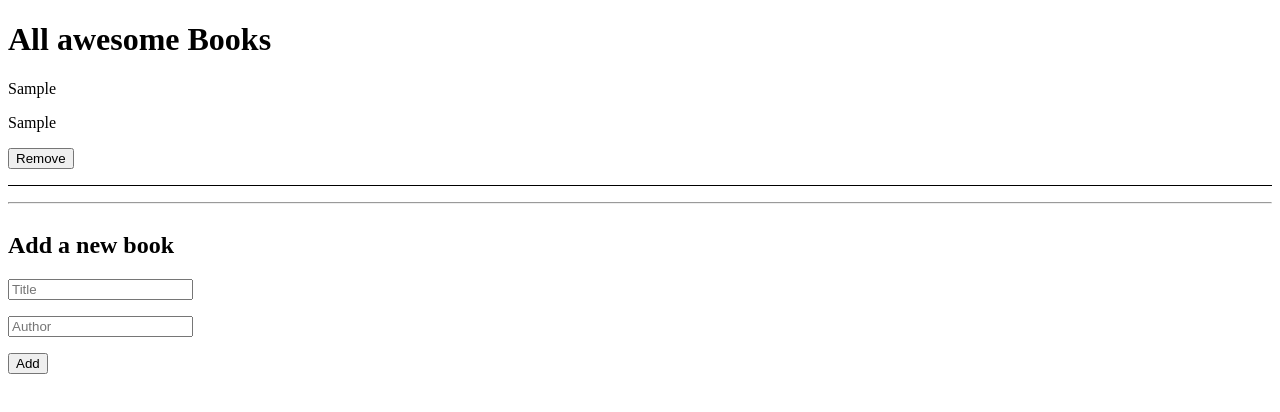
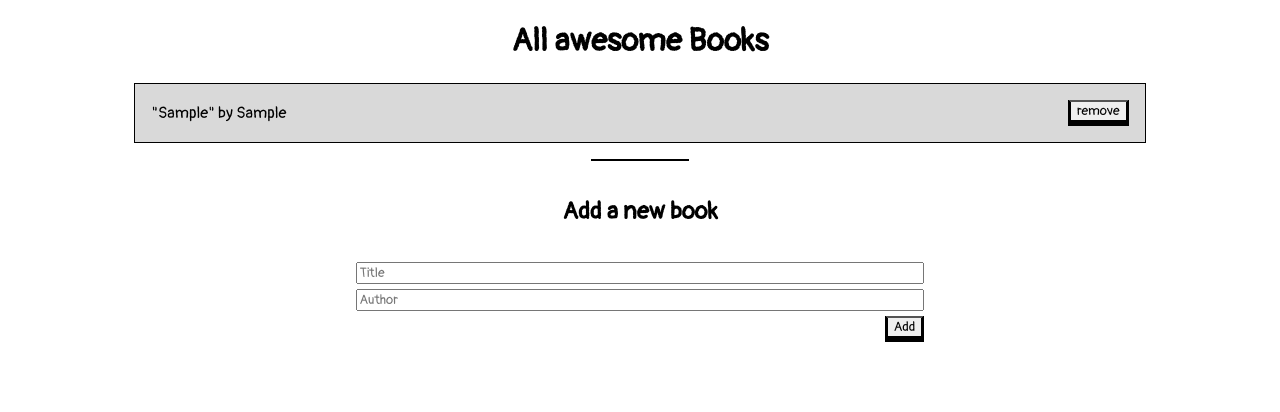
Before and after one commit to PabloBona/Awesome-books-V1, a website: page index.html in a window 1280 px wide. Both pictures are taken after typing "Sample", "Sample" into the empty fields and a click on the button "Add". Drawn offline with Linux system fonts and the light colour scheme.

Commit message:
Add Book class with attributes and methods and css style

```diff
--- a/css/style.css
+++ b/css/style.css
@@ -1,11 +1,73 @@
+
+*{
+  font-family: "Pangolin", Courier, monospace;
+}
+h1 {
+  display: flex;
+  justify-content: center;
+}
+
+button {
+  border-bottom: 6px solid #000;
+  border-left: 3px solid #000;
+  border-right: 3px solid #000;
+}
+
+hr {
+  display: flex;
+  justify-content: center;
+  width: 6rem;
+  margin: 1rem auto;
+  border: 1px solid #000;
+}
+
 .book-form {
   display: flex;
   flex-direction: column;
+  align-items: center;
   gap: 1rem;
+}
+.book-form > div {
+  display: flex;
+  flex-direction: column;
+  width: 45%;
+  row-gap: 5px;
+}
+
+button[type="submit"] {
+  width: fit-content;
+  align-self: flex-end;
 }
 
 .book-List > div {
-  border-bottom: 1px solid #000;
-  margin-bottom: 1rem;
-  padding-bottom: 1rem;
+  border: 1px solid #000;
+  border-left: 2px solid #000;
+  border-right: 2px solid #000;
+  display: flex;
+  align-items: center;
+  justify-content: space-between;
+  padding: 0 2rem;
+  max-width: 60%;
+  margin: 0 auto;
 }
+
+.book-form button {
+  margin-left: 8rem;
+}
+
+table {
+  width: 80%;
+  margin: 1rem auto;
+  border: #000 solid 1.5px;
+  border-collapse: collapse;
+}
+td {
+  padding: 16px;
+}
+td[class="remove_btn_container"] {
+  text-align: right;
+}
+
+tr:nth-child(odd) {
+  background-color: #d9d9d9;
+}
--- a/index.html
+++ b/index.html
@@ -4,6 +4,7 @@
     <meta charset="UTF-8" />
     <meta http-equiv="X-UA-Compatible" content="IE=edge" />
     <meta name="viewport" content="width=device-width, initial-scale=1.0" />
+    <link rel="stylesheet" href="https://fonts.googleapis.com/css2?family=Pangolin&display=swap">
     <link rel="stylesheet" href="./css/style.css" />
     <title>Awesome Books</title>
   </head>
@@ -12,8 +13,8 @@
     <div class="book-List"></div>
     <hr />
     <form class="book-form" method="post">
+        <h2>Add a new book</h2>
       <div>
-        <h2>Add a new book</h2>
         <input
           type="text"
           name="title"
@@ -21,8 +22,6 @@
           placeholder="Title"
           required
         />
-      </div>
-      <div>
         <input
           type="text"
           name="author"
@@ -30,8 +29,7 @@
           placeholder="Author"
           required
         />
-      </div>
-      <div><button type="submit">Add</button></div>
+  <button type="submit">Add</button></div>
     </form>
     <script src="./js/main.js"></script>
   </body>
--- a/js/main.js
+++ b/js/main.js
@@ -1,82 +1,92 @@
-class Books {
-  constructor() {
+//create an array of localStorage element, or an empty array if no localStorage
+let books = JSON.parse(localStorage.getItem('books')) || [];
+const bookList = document.querySelector('.book-List');
+const addBookForm = document.querySelector('.book-form');
+class Book {
+  //constructor and properties
+    constructor(title,author) {
       // Instance Properties, describes de current state of that object
       // this.*** is about the current object, the object wich es created by a class
-    this.books = [];
-    this.bookList = document.querySelector('.book-List');
-    this.addForm = document.querySelector('.book-form');
-
-    // Next are methods: By calling this function in the constructor, we ensure that
-    // books are automatically loaded and displayed when a new instance of the Books class created.
-    this.loadBooksFromLocalStorage();
-    this.addForm.addEventListener('submit', this.saveFormSubmit.bind(this));
+      this.title = title
+      this.author =  author
+  }
+  //here are the Class's methodes
+  static removeBook = (index) => {
+    books = books.filter((book, i) => i !== index);
+    saveBooksToLocalStorage(books);
   }
 
-  // Instant Methods, they use instant Properties to achieve the results
-  createBookElement(book, index) {
-    const bookContainer = document.createElement('div');
-    const titleElement = document.createElement('p');
-    const authorElement = document.createElement('p');
-    const removeBtn = document.createElement('button');
-    const title = document.createTextNode(book.title);
-    const author = document.createTextNode(book.author);
-    const remove = document.createTextNode('Remove');
-
-    titleElement.appendChild(title);
-    authorElement.appendChild(author);
-    removeBtn.appendChild(remove);
-    bookContainer.appendChild(titleElement);
-    bookContainer.appendChild(authorElement);
-    bookContainer.appendChild(removeBtn);
-
-    removeBtn.addEventListener('click', () => {
-      this.removeBook(index);
-      bookContainer.remove();
-    });
-
-    this.bookList.appendChild(bookContainer);
+  static addBook = (book) => {
+    books.push(book);
+    saveBooksToLocalStorage(books);
+    const newIndex = books.length - 1;
+    createBookElement(book, newIndex);
   }
 
-  renderBookList() {
-    this.books.forEach((book, index) => {
-      this.createBookElement(book, index);
+}
+
+const saveBooksToLocalStorage = (books) => {
+  localStorage.setItem('books', JSON.stringify(books));
+}
+
+const renderBookList = () => {
+  books.forEach((book, index) => {
+    createBookElement(book, index);
   });
 }
 
-  saveBooksToLocalStorage() {
-    localStorage.setItem('books', JSON.stringify(this.books));
-  }
-
-  loadBooksFromLocalStorage() {
+const loadBooksFromLocalStorage = () => {
   const dataSaved = localStorage.getItem('books');
   if (dataSaved) {
-      this.books = JSON.parse(dataSaved);
-      this.renderBookList();
+    books = JSON.parse(dataSaved);
+    renderBookList();
   }
 }
 
-  addBook(book) {
-    this.books.push(book);
-    this.saveBooksToLocalStorage();
-    const newIndex = this.books.length - 1;
-    this.createBookElement(book, newIndex);
-  }
+//Instant Methods, they use instant Properties to achieve the results
 
-  removeBook(index) {
-    this.books = this.books.filter((book, i) => i !== index);
-    this.saveBooksToLocalStorage();
-  }
-
-  saveFormSubmit(e) {
+const saveFormSubmit = (e) => {
   e.preventDefault();
-    const formData = new FormData(this.addForm);
+  const formData = new FormData(addBookForm);
   const title = formData.get('title');
   const author = formData.get('author');
   const newBook = { title, author };
-    this.addBook(newBook);
-    this.addForm.reset();
-  }
+  Book.addBook(newBook)
+  addBookForm.reset();
 }
 
+//A table that will contain all books
+const tableOfBooks = document.createElement('table')
+
+const createBookElement = (book, index) => {
+  //Create a tableRow as books list
+  const tableRow = document.createElement('tr');
+  const bookDetailsContainer = document.createElement('td');
+  const removeBtnContainer = document.createElement('td');
+  bookDetailsContainer.classList.add("book_details")
+  removeBtnContainer.classList.add("remove_btn_container")
+  //Create book's elements
+  const removeBtn = document.createElement('button')
+  removeBtn.appendChild(document.createTextNode("remove"))
+  const bookDetails = document.createTextNode(`"${book.title}" by ${book.author}`)
+  //append elment on their parents
+  bookDetailsContainer.appendChild(bookDetails)
+  removeBtnContainer.appendChild(removeBtn)
+  tableRow.appendChild(bookDetailsContainer);
+  tableRow.appendChild(removeBtnContainer)
+
+  removeBtn.addEventListener('click', () => {
+    Book.removeBook(index);
+    tableRow.remove();
+  });
+  tableOfBooks.appendChild(tableRow);
+  bookList.appendChild(tableOfBooks);
+}
+
+addBookForm.addEventListener('submit',saveFormSubmit)
+  window.onload = () => {
+    loadBooksFromLocalStorage()
+}
+
+
 // eslint-disable-next-line no-new
-new Books();
```
Lines whose indentation alone changed are shown as unchanged.
